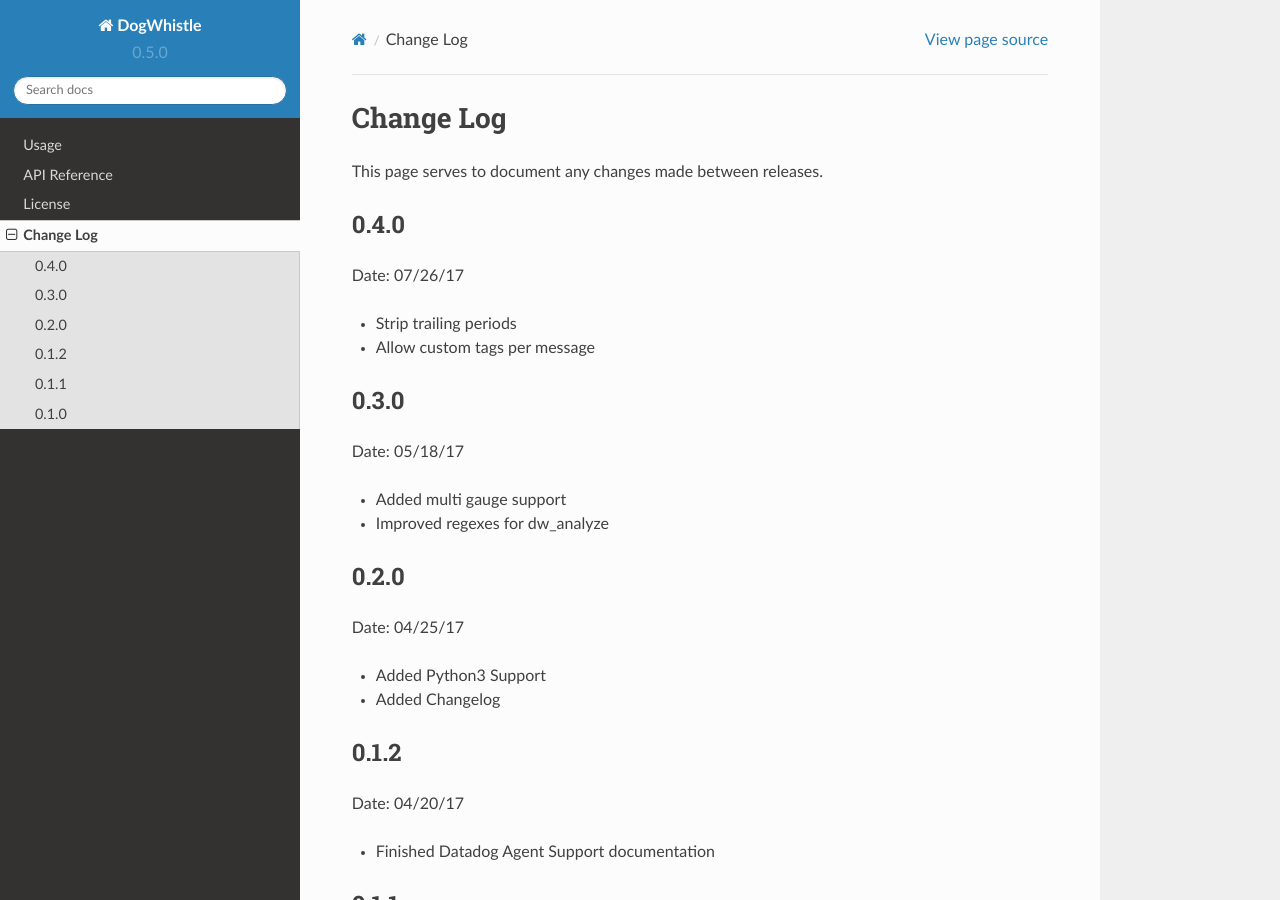
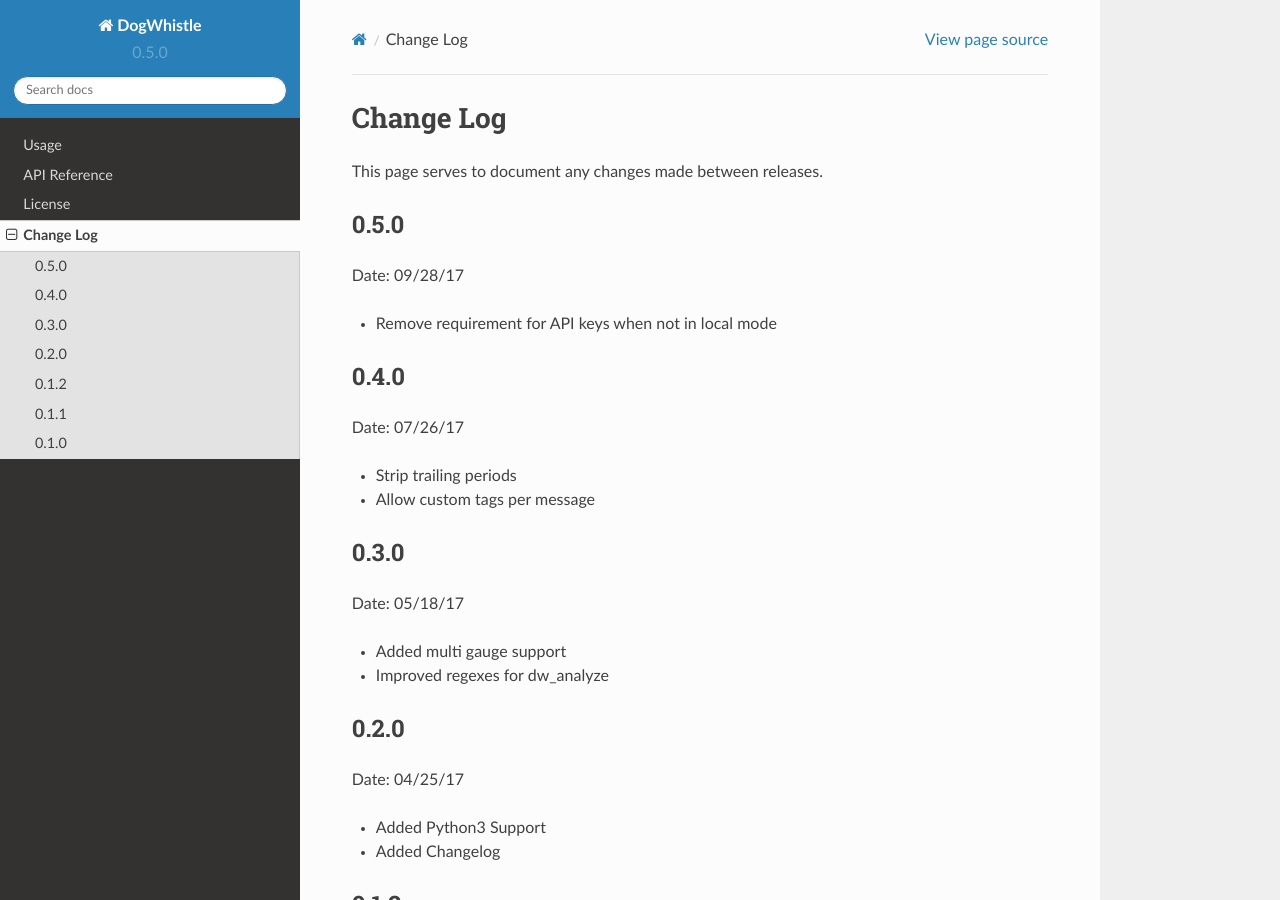
Before and after one commit to istresearch/dog-whistle, a Sphinx documentation site: the page built from docs/changelog.rst, in a window 1280 px wide and 900 px high. Built offline with Sphinx 7.4.7 and the Read the Docs theme 2.0.0, drawn with Linux system fonts in a browser that asks for light colours.

Commit message:
Add 0.5.0 release notes

```diff
--- a/docs/changelog.rst
+++ b/docs/changelog.rst
@@ -4,6 +4,13 @@
 ==========
 
 This page serves to document any changes made between releases.
+
+0.5.0
+-----
+
+Date: 09/28/17
+
+- Remove requirement for API keys when not in local mode
 
 0.4.0
 -----
```
